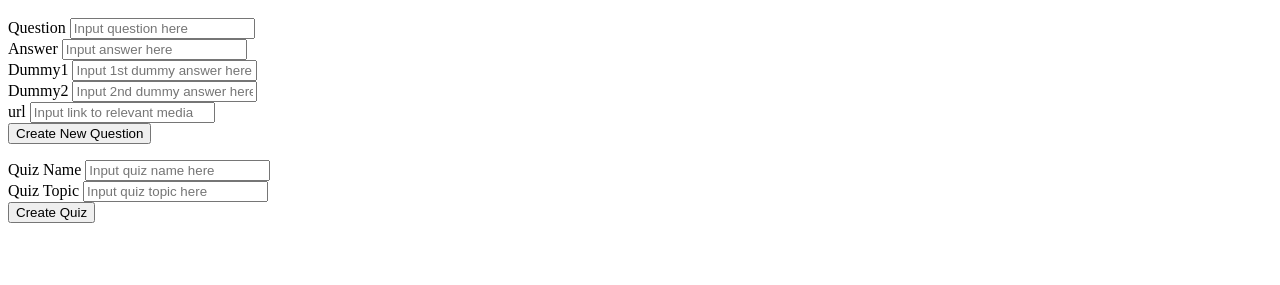
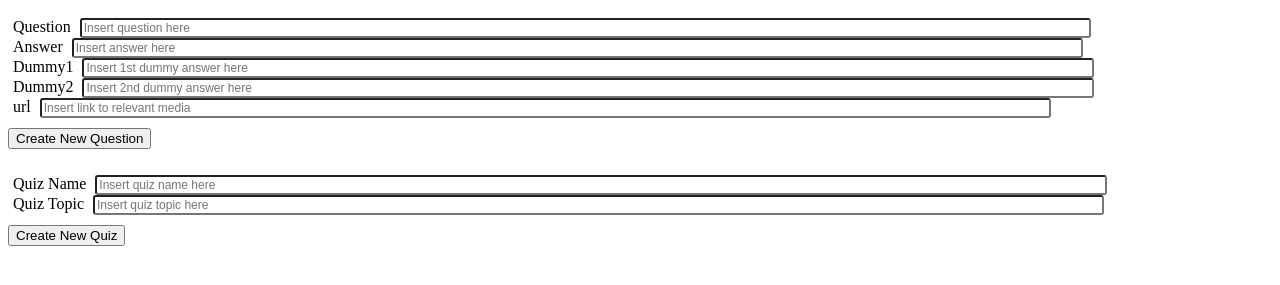
Before and after one commit to wdi-hk-10/project-QuizMaster2, a website: page views/quizzes/quiz_make.html in a window 1280 px wide. Shown: the part 325-610 px from the top of the page. Drawn offline with Linux system fonts and the light colour scheme.

Commit message:
cosmetic improvements made

```diff
--- a/public/css/quizzes/quiz_make.css
+++ b/public/css/quizzes/quiz_make.css
@@ -0,0 +1,19 @@
+input[type="text"] {
+  display: in-line;
+  margin: 0;
+  width: 80%;
+  font-family: sans-serif;
+  font-size: 12px;
+  appearance: none;
+  box-shadow: none;
+  border-radius: 3px;
+
+}
+
+label {
+  padding: 5px;
+}
+
+button {
+  margin: 10px 0 10px 0;
+}
--- a/public/js/quizzes/quiz_make.js
+++ b/public/js/quizzes/quiz_make.js
@@ -9,8 +9,6 @@ $(document).ready (function() {
     var newDummy2 = $('input.dummy2').val();
     var newUrl = $('input.url').val();
 
-    console.log(newAsk, newAnswer, newDummy1, newDummy2, newUrl);
-
     if (newAsk == '' || newAnswer == '' || newDummy1 == '' || newDummy2 == '') {
       alert('All fields except "url" must be populated to make valid question.');
       return;
@@ -19,11 +17,12 @@ $(document).ready (function() {
 
     var newQuestion = ''+
       '<li>' +
-        '<input name="question" type="text" value="' + newAsk + '">' +
-        '<input name="answer" type="text" value="' + newAnswer + '">' +
-        '<input name="dummy1" type="text" value="' + newDummy1 + '">' +
-        '<input name="dummy2" type="text" value="' + newDummy2 + '">' +
-        '<input name="url" type="text" value="' + newUrl + '">' +
+        '<label>Question</label><input name="question" type="text" value="' + newAsk + '"></br>' +
+        '<label>Answer</label><input name="answer" type="text" value="' + newAnswer + '"></br>' +
+        '<label>Answer</label><input name="answer" type="text" value="' + newAnswer + '"></br>' +
+        '<label>Dummy1</label><input name="dummy1" type="text" value="' + newDummy1 + '"></br>' +
+        '<label>Dummy2</label><input name="dummy2" type="text" value="' + newDummy2 + '"></br>' +
+        '<label>Url</label><input name="url" type="text" value="' + newUrl + '">' +
         '<button class="delete-btn btn btn-danger">Delete</button>' +
       '</li>';
 
@@ -41,12 +40,15 @@ $(document).ready (function() {
     e.preventDefault();
 
     var questionSet = [];
-    var newQuiz = {
-      quizName:$('input.quiz-name').val(),
-      quizTopic:$('input.quiz-topic').val(),
-      questionSet:questionSet
-    };
+    var quizName = $('input.quiz-name').val();
+    var quizTopic = $('input.quiz-topic').val()
+    var newQuiz = {quizName, quizTopic, questionSet:questionSet};
     var question = {};
+
+    if (quizName == '' || quizTopic == '') {
+      alert('Quiz must have a name and topic to be valid.');
+      return;
+    }
 
     $('#question-list li').each(function (index, li) {
       //put each item into an object and append to questionSet array
@@ -58,7 +60,7 @@ $(document).ready (function() {
       }
       questionSet.push(question);
     });
-    console.log(newQuiz);
+
     $.ajax({
         url: "http://0.0.0.0:8000/api/quizzes",
         method: "POST",
--- a/routes/api/quizzes.js
+++ b/routes/api/quizzes.js
@@ -23,7 +23,7 @@ exports.register = function(server, options, next) {
 
               db.collection('quizzes').insert(quizInfo, function(err, doc){
                 if (err) { return reply('Internal MongoDB error', err).code(400); }
-
+                console.log(newQuiz.questionSet);
                 reply(doc).code(200);
               });
             } else {
--- a/views/quizzes/quiz_make.html
+++ b/views/quizzes/quiz_make.html
@@ -11,43 +11,50 @@
       </div>
     </div>
 
-    <ol id="question-list">
-    </ol>
 
     <form id="question-form" class="container">
-      <div class="question col-xs-6">
+      <div class='col-md-12'>
         <label>Question</label>
-        <input class="question" placeholder="Input question here">
+        <input type="text" class="question" placeholder="Insert question here">
       </div>
-      <div class="answer col-xs-6">
+      <div class='col-md-6'>
         <label>Answer</label>
-        <input class="answer" placeholder="Input answer here">
+        <input type="text" class="answer" placeholder="Insert answer here">
       </div>
-        <div class="dummy1 col-xs-6">
+      <div class='col-md-6'>
         <label>Dummy1</label>
-        <input class="dummy1" placeholder="Input 1st dummy answer here">
+        <input type="text" class="dummy1" placeholder="Insert 1st dummy answer here">
       </div>
-      <div class="dummy2 col-xs-6">
+      <div class='col-md-6'>
         <label>Dummy2</label>
-        <input class="dummy2" placeholder="Input 2nd dummy answer here">
+        <input type="text" class="dummy2" placeholder="Insert 2nd dummy answer here">
       </div>
-      <div class="url col-xs-6">
+      <div class='col-md-6'>
         <label>url</label>
-        <input class="url" placeholder="Input link to relevant media">
+        <input type="text" class="url" placeholder="Insert link to relevant media">
       </div>
-      <button id="question-create" class="btn btn-info">Create New Question</button>
+      <div class='col-md-4'>
+        <button id="question-create" class="btn btn-info">Create New Question</button>
+      </div>
     </form>
 
-    <div class="quiz-details">
-      <div>
+    <div class='container col-md-9'>
+      <ol id="question-list">
+      </ol>
+    </div>
+
+    <div class="container quiz-details">
+      <div class="question col-xs-6">
         <label>Quiz Name</label>
-        <input class="quiz-name" placeholder="Input quiz name here">
+        <input type="text" class="quiz-name" placeholder="Insert quiz name here">
       </div>
-      <div>
+      <div class="question col-xs-6">
         <label>Quiz Topic</label>
-        <input class="quiz-topic" placeholder="Input quiz topic here">
+        <input type="text" class="quiz-topic" placeholder="Insert quiz topic here">
       </div>
-      <button id="create-quiz" type="button" class="btn btn-success">Create Quiz</button>
+      <div class='col-md-4'>
+        <button id="create-quiz" type="button" class="btn btn-success">Create New Quiz</button>
+      </div>
     </div>
 </div>
 
```
Also changed, not shown: views/quizzes/quiz_take.html (+9 -3 lines).
